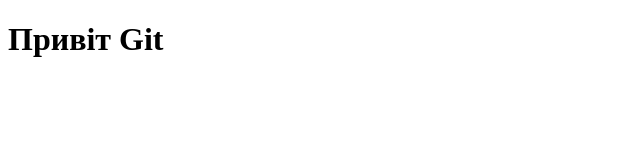
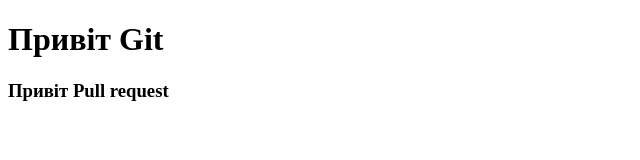
Before and after one commit to VSMent/oki-2024-lab8, a plain HTML site: page index.html in a window 1280 px wide. Shown: the whole page, without its empty margins (0-640 px from the left). Drawn offline with Linux system fonts and the light colour scheme.

Commit message:
Update index.html

```diff
--- a/index.html
+++ b/index.html
@@ -7,5 +7,6 @@
 </head>
 <body>
     <h1>Привіт Git</h1>
+    <h3>Привіт Pull request</h3>
 </body>
 </html>
```
